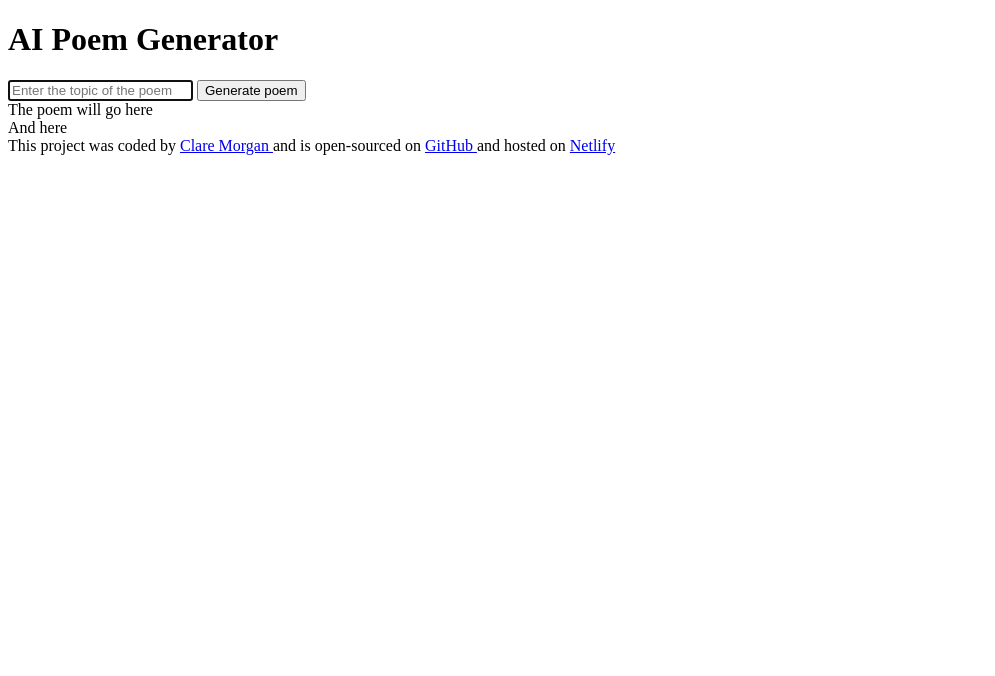
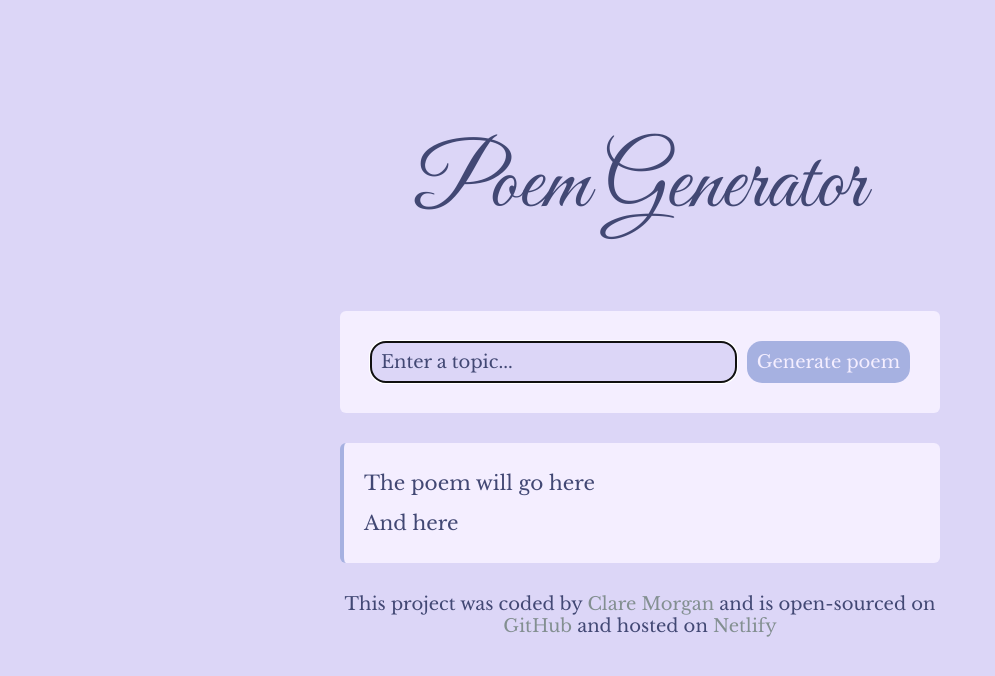
Before and after one commit to ClareMorgan/ai-poem-generator, a plain HTML site: page index.html in a window 1280 px wide. Shown: the whole page, without its empty margins (0-995 px from the left). Drawn offline with nearby package versions, Linux system fonts and the light colour scheme.

Commit message:
Added CSS

```diff
--- a/index.html
+++ b/index.html
@@ -3,30 +3,40 @@
   <head>
     <meta charset="UTF-8" />
     <meta name="viewport" content="width=device-width, initial-scale=1.0" />
+    <link rel="preconnect" href="https://fonts.googleapis.com" />
+    <link rel="preconnect" href="https://fonts.gstatic.com" crossorigin />
+    <link
+      href="https://fonts.googleapis.com/css2?family=Great+Vibes&family=Libre+Baskerville:ital,wght@0,400;0,700;1,400&display=swap"
+      rel="stylesheet"
+    />
     <link rel="stylesheet" href="src/style.css" />
     <title>AI Poem Generator</title>
   </head>
   <body>
+    <div class="container">
       <header>
-      <h1>AI Poem Generator</h1>
+        <h1>Poem Generator</h1>
       </header>
       <main>
         <form>
           <input
             type="text"
-          placeholder="Enter the topic of the poem"
+            placeholder="Enter a topic..."
             autofocus
             required
             autocomplete="off"
+            class="search-input"
           />
-        <input type="submit" value="Generate poem" />
+          <input type="submit" value="Generate poem" class="submit-button" />
         </form>
-      <div>
+
+        <div class="poem">
           The poem will go here
           <br />
           And here
         </div>
       </main>
+
       <footer>
         This project was coded by
         <a href="https://github.com/ClareMorgan" target="_blank">
@@ -44,6 +54,7 @@
           Netlify
         </a>
       </footer>
+    </div>
     <script src="src/index.js"></script>
   </body>
 </html>
--- a/src/style.css
+++ b/src/style.css
@@ -0,0 +1,79 @@
+body {
+  background: #dcd6f7;
+  color: #424874;
+}
+.container {
+  margin: 120px auto;
+  max-width: 600px;
+}
+header {
+  margin-bottom: 30px;
+}
+h1 {
+  text-align: center;
+  font-weight: 400;
+  font-size: 88px;
+  line-height: 1.5;
+  font-family: "Great Vibes", cursive;
+}
+form {
+  padding: 30px;
+  display: flex;
+  margin-bottom: 30px;
+  background: #f4eeff;
+  border-radius: 6px;
+}
+.search-input {
+  padding: 10px;
+  border: 1px solid #a6b1e1;
+  width: 80%;
+  font-size: 18px;
+  border-radius: 15px;
+  line-height: 20px;
+  background: #dcd6f7;
+  color: #424874;
+  font-family: "Libre Baskerville", serif;
+}
+::placeholder {
+  color: #424874;
+}
+.submit-button {
+  margin-left: 10px;
+  background: #a6b1e1;
+  color: #f4eeff;
+  border: none;
+  border-radius: 15px;
+  padding: 10px;
+  font-size: 18px;
+  font-family: "Libre Baskerville", serif;
+  transition: all 200ms ease;
+}
+.submit-button:hover {
+  cursor: pointer;
+  box-shadow: 0 0 6px 6px rgb(255, 255, 255);
+}
+.poem {
+  font-size: 20px;
+  margin-bottom: 30px;
+  background: #f4eeff;
+  border-radius: 6px;
+  padding: 20px;
+  line-height: 2;
+  border-left: 4px solid #a6b1e1;
+  font-family: "Libre Baskerville", serif;
+}
+footer {
+  text-align: center;
+  margin-top: 30px;
+  font-family: "Libre Baskerville", serif;
+  font-size: 18px;
+}
+a {
+  color: #5e7266;
+  text-decoration: none;
+  transition: all 200ms ease;
+  opacity: 0.7;
+}
+a:hover {
+  opacity: 1;
+}
```
Lines whose indentation alone changed are shown as unchanged.
